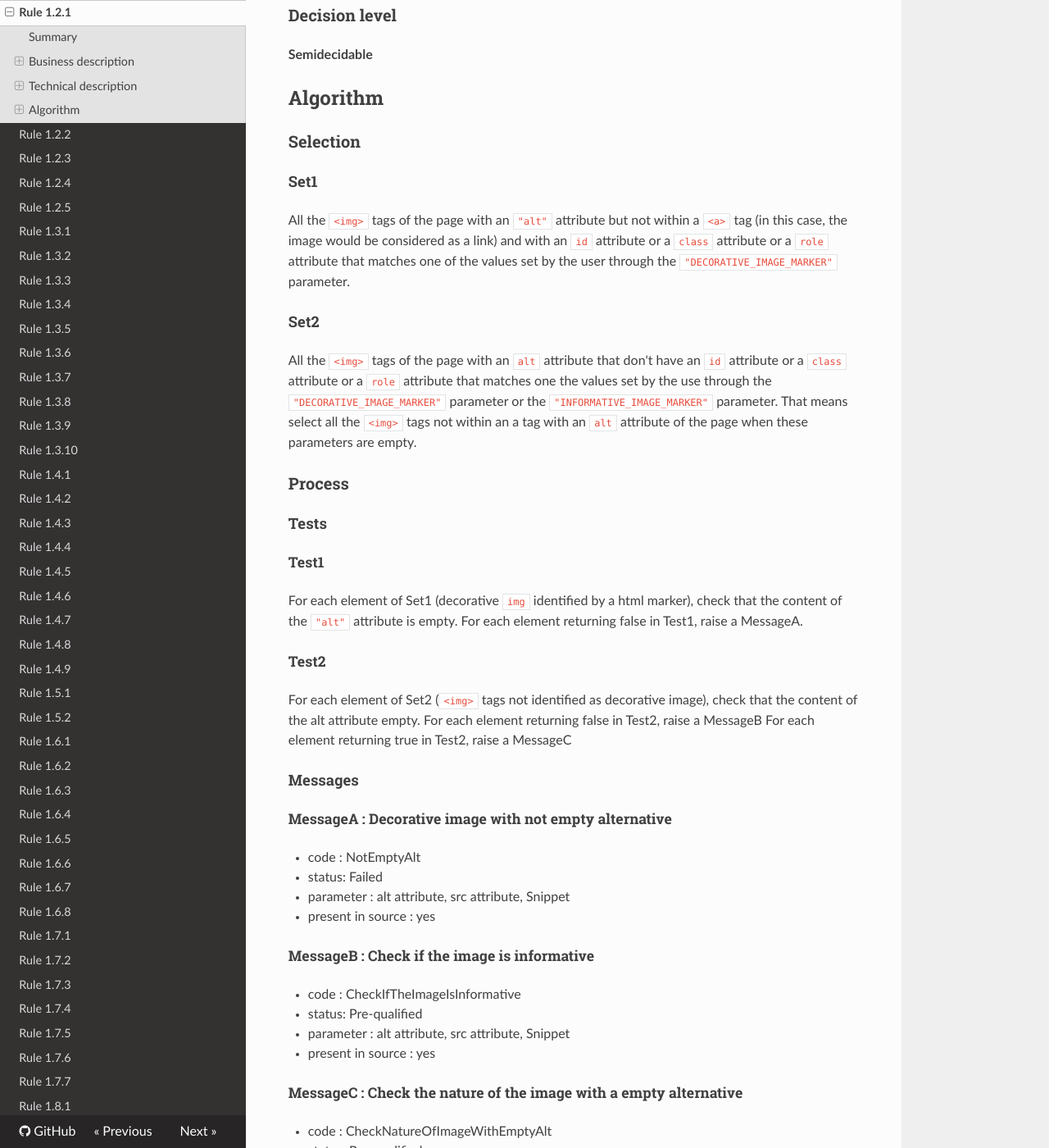
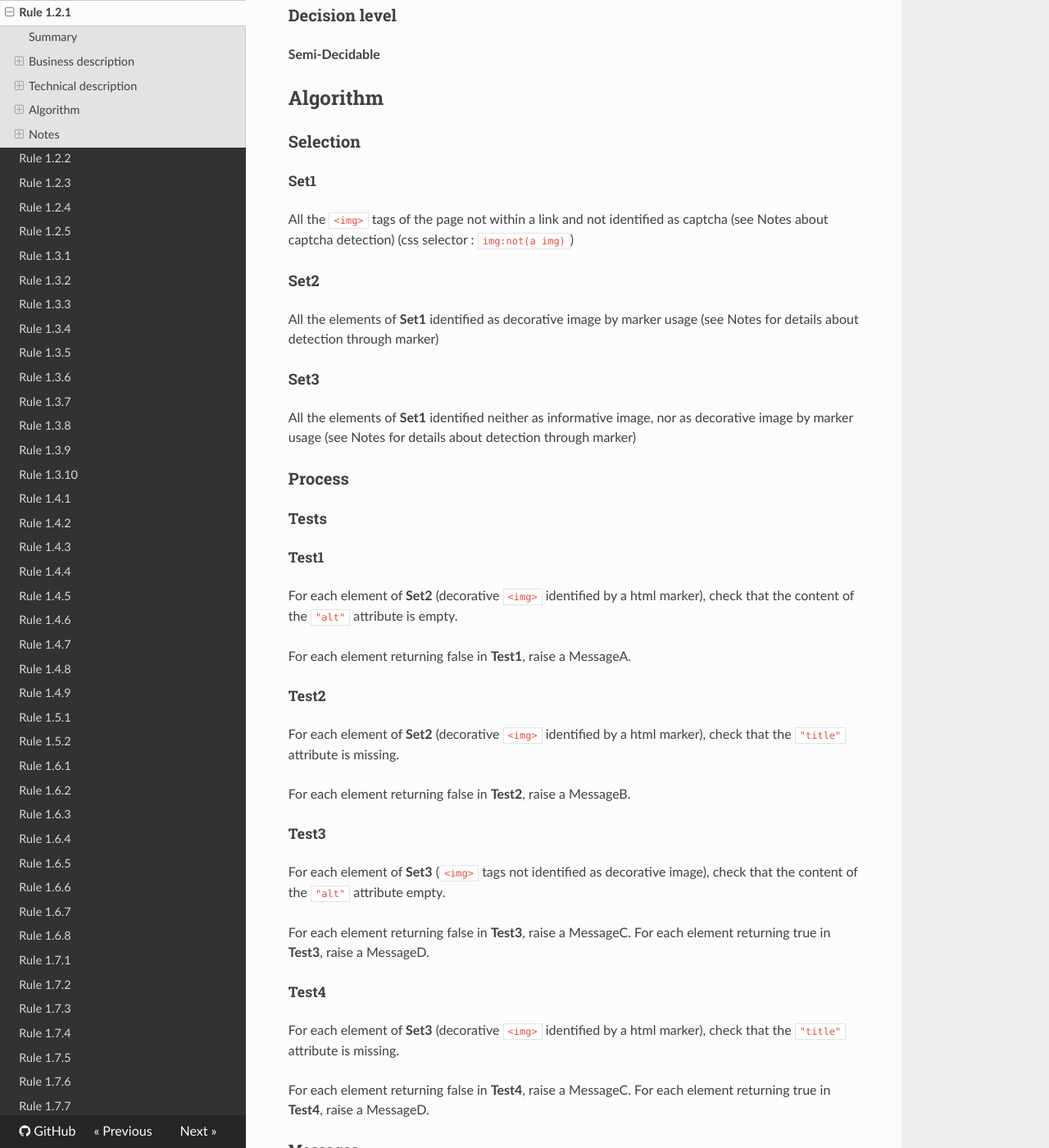
Before and after one commit to Tanaguru/Tanaguru-rules-RGAA-3-doc, an MkDocs documentation site: the page built from docs/Rule-1-2-1.md, in a window 1280 px wide and 1400 px high, scrolled down 961 px. Shown: the whole window at 82% size. Built offline with MkDocs 1.6.1, drawn with Linux system fonts in a browser that asks for light colours; nearby versions of some CDN libraries; old or Windows-style settings are respelled for this version of MkDocs; some of the changed text lies outside the part shown.

Commit message:
rule design sheet for 1.2.1 rule

```diff
--- a/docs/Rule-1-2-1.md
+++ b/docs/Rule-1-2-1.md
@@ -21,7 +21,6 @@ Chaque <a href="http://references.modernisation.gouv.fr/referentiel-technique-0#
  * le contenu de l'attribut alt est vide (`alt=""`)
  * l'image de d&eacute;coration ne poss&egrave;de pas d'attribut `title`
 
-
 ### Level
 
 **A**
@@ -34,20 +33,23 @@ Chaque <a href="http://references.modernisation.gouv.fr/referentiel-technique-0#
 
 ### Decision level
 
-**Semidecidable**
+**Semi-Decidable**
 
 ## Algorithm
 
 ### Selection
 
-#### Set1
+##### Set1
 
-All the `<img>` tags of the page with an `"alt"` attribute but not within a `<a>` tag (in this case, the image would be considered as a link) and with an `id` attribute or a `class` attribute or a `role` attribute that matches one of the values set by the user through the `"DECORATIVE_IMAGE_MARKER"` parameter.
+All the `<img>` tags of the page not within a link and not identified as captcha (see Notes about captcha detection) (css selector : `img:not(a img)`)
 
 #### Set2
 
-All the `<img>` tags of the page with an `alt` attribute that don't have an `id` attribute or a `class` attribute or a `role` attribute that matches one the values set by the use through the `"DECORATIVE_IMAGE_MARKER"` parameter or the `"INFORMATIVE_IMAGE_MARKER"` parameter.
-That means select all the `<img>` tags not within an a tag with an `alt` attribute of the page when these parameters are empty.
+All the elements of **Set1** identified as decorative image by marker usage (see Notes for details about detection through marker)
+
+#### Set3
+
+All the elements of **Set1** identified neither as informative image, nor as decorative image by marker usage (see Notes for details about detection through marker)
 
 ### Process
 
@@ -55,49 +57,99 @@ That means select all the `<img>` tags not within an a tag with an `alt` attribu
 
 ##### Test1
 
-For each element of Set1 (decorative `img` identified by a html marker), check that the content of the `"alt"` attribute is empty. For each element returning false in Test1, raise a MessageA.
+For each element of **Set2** (decorative `<img>` identified by a html marker), check that the content of the `"alt"` attribute is empty.
+
+For each element returning false in **Test1**, raise a MessageA.
 
 ##### Test2
 
-For each element of Set2 (`<img>` tags not identified as decorative image), check that the content of the alt attribute empty. For each element returning false in Test2, raise a MessageB For each element returning true in Test2, raise a MessageC
+For each element of **Set2** (decorative `<img>` identified by a html marker), check that the `"title"` attribute is missing.
+
+For each element returning false in **Test2**, raise a MessageB.
+
+##### Test3
+
+For each element of **Set3** (`<img>` tags not identified as decorative image), check that the content of the `"alt"` attribute empty.
+
+For each element returning false in **Test3**, raise a MessageC.
+For each element returning true in **Test3**, raise a MessageD.
+
+##### Test4
+
+For each element of **Set3** (decorative `<img>` identified by a html marker), check that the `"title"` attribute is missing.
+
+For each element returning false in **Test4**, raise a MessageC.
+For each element returning true in **Test4**, raise a MessageD.
 
 #### Messages
 
 ##### MessageA : Decorative image with not empty alternative
 
--    code : NotEmptyAlt
+-    code : DecorativeElementWithNotEmptyAltAttribute
 -    status: Failed
--    parameter : alt attribute, src attribute, Snippet
+-    parameter : `"alt"` attribute, `"title"` attribute, `"src"` attribute, Snippet
 -    present in source : yes
 
-##### MessageB : Check if the image is informative
+##### MessageB : Decorative image with a title attribute
 
--    code : CheckIfTheImageIsInformative
--    status: Pre-qualified
--    parameter : alt attribute, src attribute, Snippet
+-    code : DecorativeElementWithTitleAttribute
+-    status: Failed
+-    parameter : `"alt"` attribute, `"title"` attribute, `"src"` attribute, Snippet
 -    present in source : yes
 
-##### MessageC : Check the nature of the image with a empty alternative
+##### MessageC : Check the nature of the image with a not empty alternative
 
--    code : CheckNatureOfImageWithEmptyAlt
+-    code : CheckNatureOfElementWithNotEmptyAltAttribute
 -    status: Pre-qualified
--    parameter : alt attribute, src attribute, Snippet
+-    parameter : `"alt"` attribute, `"title"` attribute, `"src"` attribute, Snippet
+-    present in source : yes
+
+##### MessageD : Check the nature of the image with a empty alternative
+
+-    code : CheckNatureOfElementWithEmptyAltAttribute
+-    status: Pre-qualified
+-    parameter : `"alt"` attribute, `"title"` attribute, `"src"` attribute, Snippet
 -    present in source : yes
 
 ### Analysis
 
 #### Not Applicable
 
-The page has no `<img>` tag with an `"alt"` attribute (Set1 and Set2 is empty)
+The page has no `<img>` tag with an `"alt"` attribute (**Set1** and **Set2** are empty)
 
 #### Failed
 
-Test1 returns false for at least one element (one `img` identified as decorative has a not empty alternative)
+At least one `<img>` identified as decorative has a not empty alternative (**Test1** OR **Test2** returns false for at least one element)
 
 #### Passed
 
-Set2 is empty and Test1 returns true for all element (all `img` of the page is identified and all `img` identified as decorative has a empty alternative)
+All `<img>` of the page are identified and all `img` identified as decorative have a empty alternative (**Set3** is empty and **Test1** AND **Test2** returns true for all element)
 
 #### Pre-qualified
 
 In all other cases
+
+## Notes
+
+### Markers
+
+**Informative images** markers are set through the **INFORMATIVE_IMAGE_MARKER** parameter.
+
+**Decorative images** markers are set through the **DECORATIVE_IMAGE_MARKER** parameter.
+
+The value(s) passed as marker(s) will be checked against the following attributes:
+
+- `class`
+- `id`
+- `role`
+
+### Captcha detection
+
+An element is identified as a CAPTCHA when the "captcha" occurrence is found :
+
+- on one attribute of the element
+- or within the text of the element
+- or on one attribute of one parent of the element
+- or within the text of one parent of the element
+- or on one attribute of a sibling of the element
+- or within the text of a sibling of the element
```
